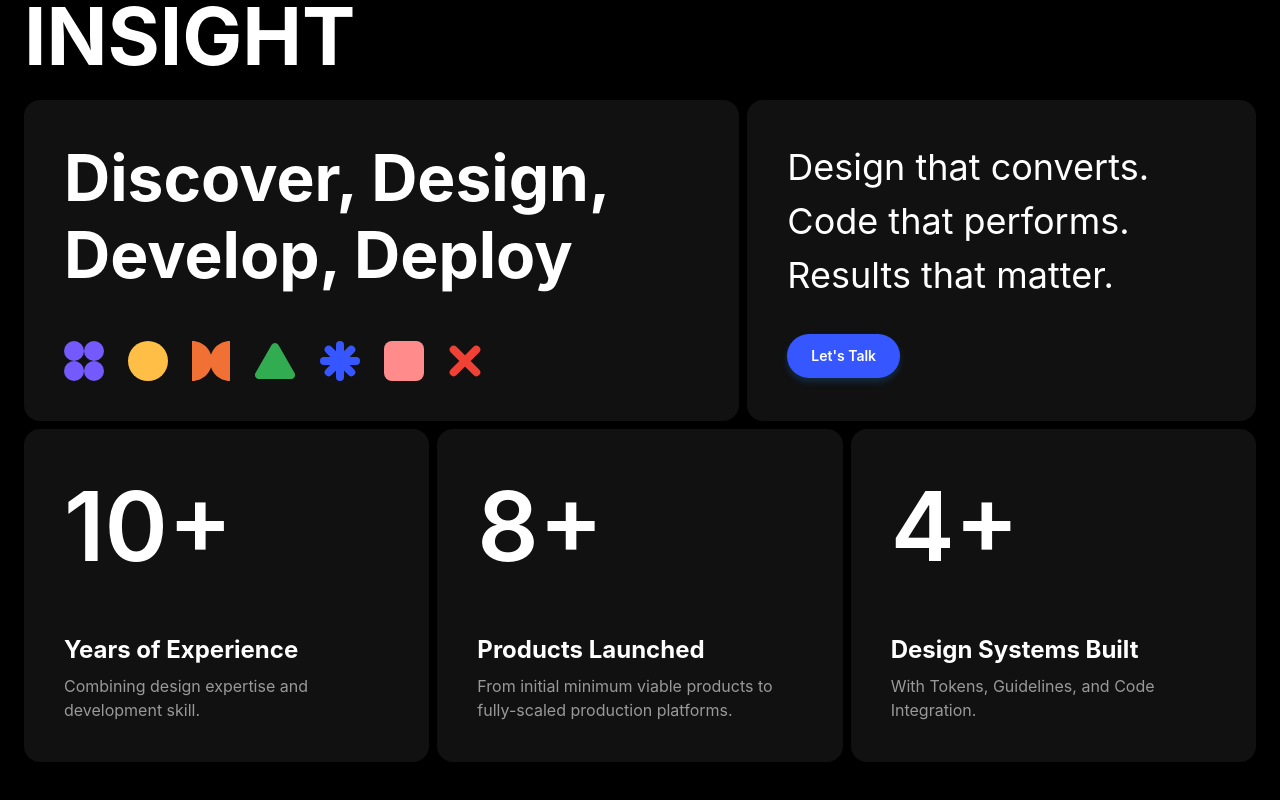
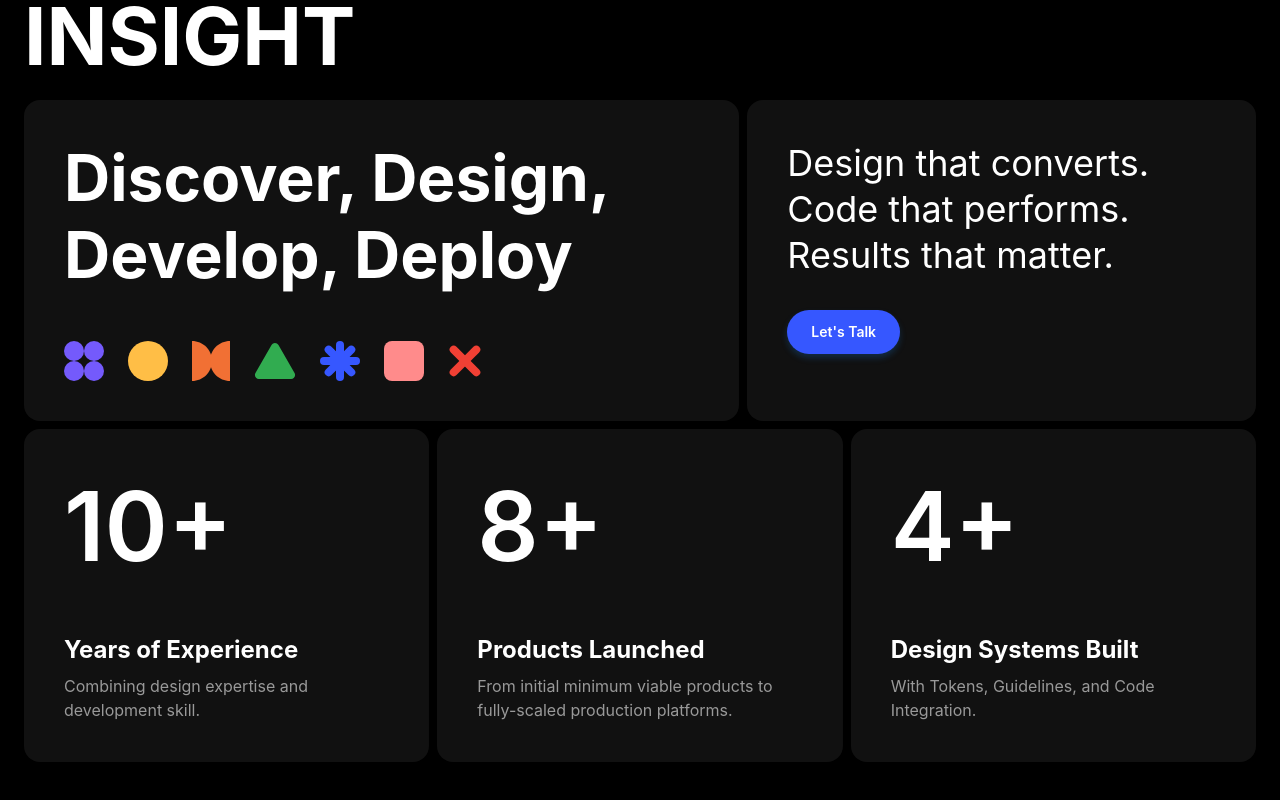
Before and after one commit to kevinsmithdesign/ksd-landing-page, a React (Vite) app: page / in a window 1280 px wide. Shown: the part 2395-3195 px from the top of the page. Built offline with nearby package versions, Linux system fonts and the light colour scheme; a web font is replaced by a local one.

Commit message:
Added scroll to for Lets Talk button.

```diff
--- a/src/App.jsx
+++ b/src/App.jsx
@@ -1,3 +1,4 @@
+import { useRef } from "react";
 import { ThemeProvider } from "@mui/material/styles";
 import CssBaseline from "@mui/material/CssBaseline";
 import {
@@ -34,11 +35,19 @@ import PinkShape from "./assets/images/PinkShape";
 import RedShape from "./assets/images/RedShape";
 
 export default function App() {
+  const footerRef = useRef(null);
   const cardStyles = {
     background: "#111",
     padding: "40px",
     borderRadius: "16px",
     height: "100%",
+  };
+  // Add this function inside your App component:
+  const scrollToContact = () => {
+    footerRef.current?.scrollIntoView({
+      behavior: "smooth",
+      block: "start",
+    });
   };
 
   return (
@@ -224,13 +233,18 @@ export default function App() {
             <Grid size={{ xs: 12, lg: 5 }}>
               <Card style={cardStyles}>
                 <Typography
-                  sx={{ fontSize: { xs: "24px", sm: "36px" } }}
+                  sx={{
+                    fontSize: { xs: "24px", sm: "36px" },
+                    lineHeight: { xs: "36px", sm: "46px" },
+                  }}
                   color="white"
                   mb={4}
                 >
                   Design that converts. Code that performs. Results that matter.
                 </Typography>
-                <Button variant="contained">Let's Talk</Button>
+                <Button variant="contained" onClick={scrollToContact}>
+                  Let's Talk
+                </Button>
               </Card>
             </Grid>
           </Grid>
@@ -394,7 +408,7 @@ export default function App() {
           </Grid>
         </Container>
       </div>
-      <footer>
+      <footer ref={footerRef}>
         <Box
           sx={{
             background: "#111",
```
